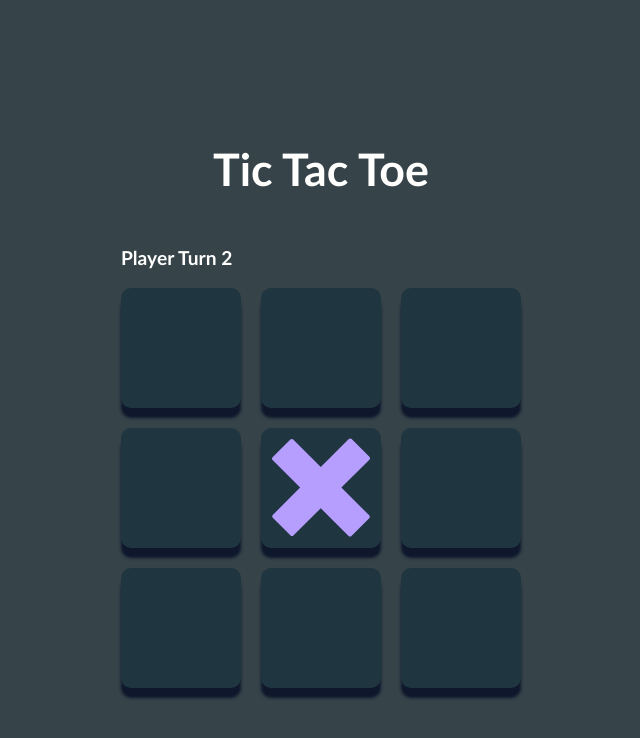
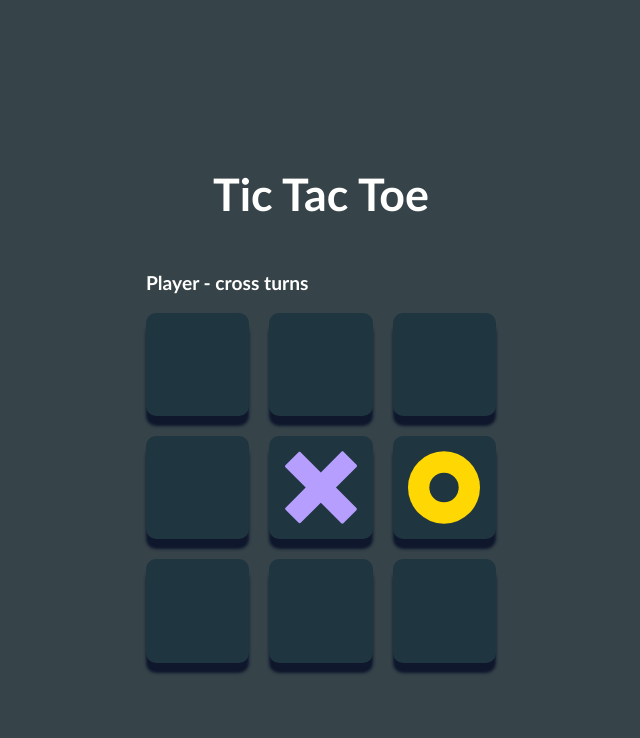
Before and after one commit to francisco-solis99/tic-tac-toc, a website built with Vite: page src/index.html in a window 1280 px wide. Both pictures are taken after a click on the element 640 px from the left and 487 px from the top of the page. Shown: the whole page, without its empty margins (319-959 px from the left). Built offline with nearby package versions, Linux system fonts and the light colour scheme.

Commit message:
[Add] the single mode to play against the PC

```diff
--- a/src/main.js
+++ b/src/main.js
@@ -3,5 +3,7 @@ import { TicTacToe } from './modules/TicTacToe';
 const app = document.getElementById('app');
 // create the structure and the html elements 🟩
 
-const ticTacToeGame = new TicTacToe();
+const modeOfGame = 'single';
+// options => multiplayer, single
+const ticTacToeGame = new TicTacToe({ mode: modeOfGame });
 ticTacToeGame.renderBoard(app);
--- a/src/modules/TicTacToe.js
+++ b/src/modules/TicTacToe.js
@@ -2,7 +2,12 @@
   [0, 3, 6], [1, 4, 7], [2, 5, 8],
   [0, 4, 8], [2, 4, 6]];
 
-export function TicTacToe () {
+function isRequiered (param) {
+  throw new Error('You must pass the ' + param + ' parameter');
+}
+
+export function TicTacToe ({ mode = isRequiered('mode') } = {}) {
+  this.mode = mode;
   this.board = Array(9).fill(null);
   this.ticTacTocBoard = document.createElement('div');
   this.ticTacTocBoard.classList.add('tic-tac-toe__board');
@@ -20,6 +25,7 @@ TicTacToe.prototype = {
     app.appendChild(this.ticTacTocBoard);
     this.renderTurn();
     this.ticTacTocBoard.addEventListener('click', (e) => this.movement(e));
+    if (this.mode === 'single' && !this.player1Turn) this.pcMovement();
   },
 
   cell (posNumCell) {
@@ -36,23 +42,77 @@ TicTacToe.prototype = {
   },
 
   renderTurn () {
-    this.playerIndicator.textContent = `Player Turn ${this.player1Turn ? '1' : '2'}`;
+    const shape = this.getTurn();
+    if (this.mode === 'single') {
+      this.playerIndicator.textContent = ` ${this.player1Turn ? 'Player' : 'PC'} - ${shape} turns`;
+      return;
+    }
+    this.playerIndicator.textContent = `Player ${this.player1Turn ? '1' : '2'} - ${shape} turns`;
+  },
+
+  getTurn () {
+    return this.player1Turn ? 'cross' : 'circle';
   },
 
   movement (e) {
-    if (!(e.target.classList.contains('tic-tac-toe__cell'))) return;
-    console.log(this.player1Turn);
+    const conditionTarget = !(e.target.classList.contains('tic-tac-toe__cell'));
+    const conditionModePlayer = (this.mode === 'single' && this.player1Turn === false);
+    if (conditionTarget || conditionModePlayer) return;
+
     const cell = e.target;
-    const turn = this.player1Turn ? 'cross' : 'circle';
+    const position = +cell.dataset.position;
+    this.makeMove(cell, position);
 
-    const position = +cell.dataset.position;
+    // PC's move
+    if (this.mode === 'single') this.pcMovement();
+  },
+
+  pcMovement () {
+    // get the info positions
+    const rivalPositions = this.board.flatMap((item, index) => item !== 'cross' ? [] : index);
+    const availablePositions = this.board.flatMap((item, index) => item !== null ? [] : index);
+    const myPositions = this.board.flatMap((item, index) => item !== 'circle' ? [] : index);
+    // try the next pc's move
+    const pcNextPosition = this.getNextPcPositionMove(availablePositions, rivalPositions, myPositions);
+
+    // get the cell from the dom and make the move
+    const cell = this.ticTacTocBoard.querySelector(`.tic-tac-toe__cell[data-position="${pcNextPosition}"]`);
+    setTimeout(() => {
+      this.makeMove(cell, pcNextPosition);
+    }, 1000);
+  },
+
+  getNextPcPositionMove (availablePositions, enemyPositions, myPositions) {
+    const detectedWaysToLose = this.getWaysToMove(enemyPositions);
+    const detectedWaysToWin = this.getWaysToMove(myPositions);
+    console.log(detectedWaysToLose);
+    console.log(detectedWaysToWin);
+    const optionsToBlock = [...new Set(detectedWaysToLose.flat())].filter(pos => availablePositions.includes(pos));
+    const optionsToWin = [...new Set(detectedWaysToWin.flat())].filter(pos => availablePositions.includes(pos));
+    console.log({ optionsToWin, optionsToBlock });
+    return optionsToWin[0] ?? optionsToBlock[0] ?? availablePositions[Math.floor(Math.random() * availablePositions.length)];
+  },
+
+  getWaysToMove (positions) {
+    const detectedWays = WAYS_TO_WIN.filter(way => {
+      let times = 0;
+      for (const number of way) {
+        if (positions.includes(number)) times += 1;
+      }
+      return times >= 2;
+    });
+    return detectedWays;
+  },
+
+  makeMove (cell, position) {
+    const turn = this.getTurn();
     cell.innerHTML = this.attempt(turn);
     this.board[position] = turn;
-    this.player1Turn = !this.player1Turn;
-    this.renderTurn();
     if (this.board.filter(item => item !== null).length > 4) {
       this.checkMove(turn, cell.dataset.position);
     }
+    this.player1Turn = !this.player1Turn;
+    this.renderTurn();
   },
 
   attempt (turn) {
@@ -72,7 +132,12 @@ TicTacToe.prototype = {
       return times === 3;
     });
     if (isWin) {
-      console.log('El jugador ha ganado');
+      console.log(`El jugador ${!this.player1Turn ? '1' : '2'} - ${turn} ha ganado`);
+      this.restart();
+      return;
+    }
+    if (this.board.filter(item => item !== null).length === 9) {
+      console.log('empate');
       this.restart();
     }
   },
--- a/src/style.css
+++ b/src/style.css
@@ -37,8 +37,8 @@ body {
 }
 
 .tic-tac-toe__board {
-  min-width: 400px;
-  min-height: 400px;
+  min-width: 350px;
+  min-height: 350px;
   display: grid;
   gap: 20px;
   grid-template-columns: repeat(3, 1fr);
@@ -54,3 +54,9 @@ body {
   background-color: var(--card__background);
   cursor: pointer;
 }
+
+
+.tic-tac-toe__image {
+  width: 70%;
+  object-fit: cover;
+}
```
Also changed, not shown: src/index.html (+6 -5 lines).
